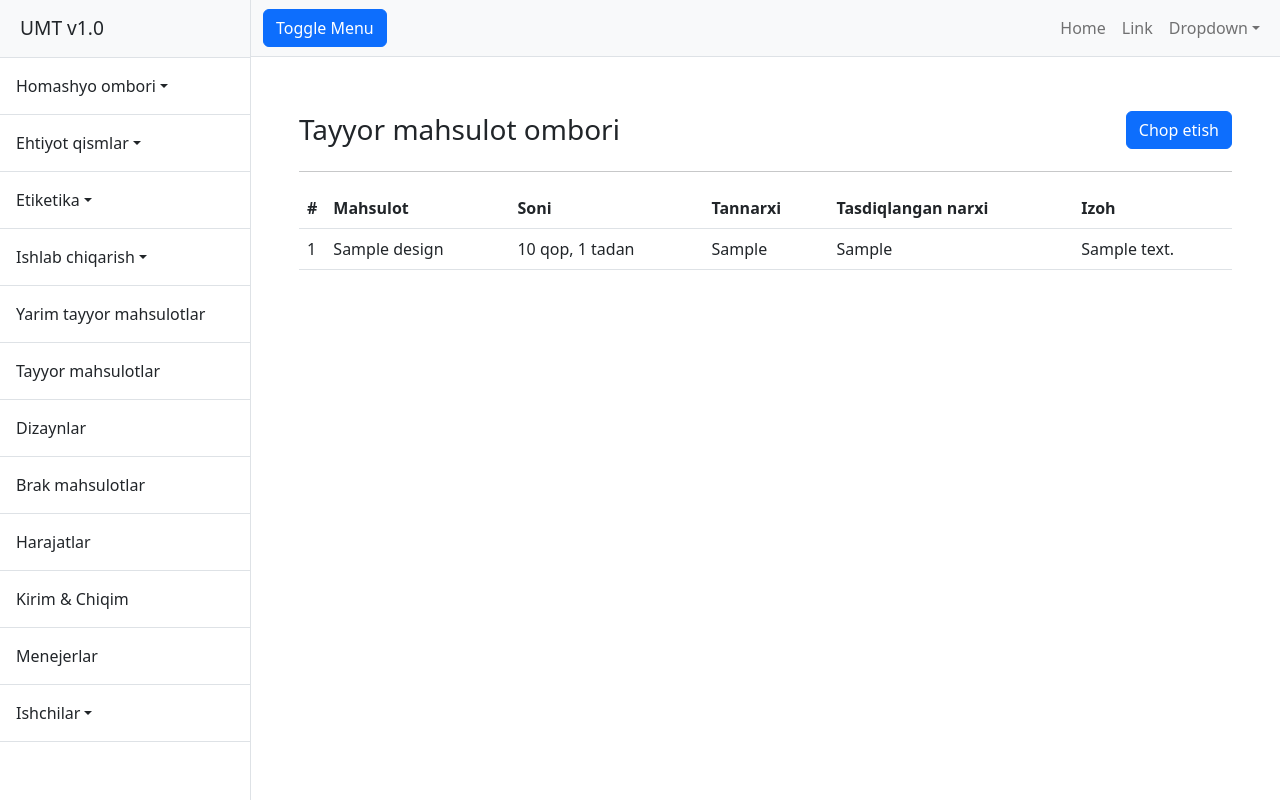
After one commit to oo9way/umt, a Django app: page /superuser/dashboard/stock/ in a window 1280 px wide. The commit adds this page. Run offline with Django 5.2, Linux system fonts and the light colour scheme; a user stored in the database is signed in; tables that the repository leaves empty hold one stand-in row (values such as "Sample post"); some libraries are stand-ins or nearby versions.

Commit message:
Product Stock

```diff
--- a/core/settings.py
+++ b/core/settings.py
@@ -46,6 +46,8 @@ INSTALLED_APPS = [
     "import_export",
     "django.contrib.humanize",
     'mathfilters',
+    'barcode',
+
     "user",
     "app",
     "superuser",
@@ -131,6 +133,10 @@ USE_TZ = True
 STATIC_URL = "static/"
 STATICFILES_DIRS = [BASE_DIR / "static"]
 
+
+MEDIA_URL = "/media/"
+MEDIA_ROOT = BASE_DIR / "media"
+
 # Default primary key field type
 # https://docs.djangoproject.com/en/5.0/ref/settings/#default-auto-field
 
--- a/core/urls.py
+++ b/core/urls.py
@@ -16,9 +16,14 @@ Including another URLconf
 """
 from django.contrib import admin
 from django.urls import path, include
+from django.conf import settings
+from django.conf.urls.static import static
 
 urlpatterns = [
     path("admin/", admin.site.urls),
     path("auth/", include("user.urls", namespace="users")),
     path("superuser/", include("superuser.urls", namespace="superuser")),
 ]
+
+if settings.DEBUG:
+    urlpatterns +=static(settings.MEDIA_URL, document_root=settings.MEDIA_ROOT)
--- a/materials/admin.py
+++ b/materials/admin.py
@@ -5,5 +5,5 @@ from materials.models import *
 admin.site.register([MaterialStorage, MaterialType, MaterialStorageHistory])
 admin.site.register([SpareStorage, SpareType, SpareStorageHistory])
 admin.site.register([LabelStorage, LabelType, LabelStorageHistory])
-admin.site.register([Exchange, Design, DesignField, DesignImmutable, DesignLabel])
+admin.site.register([Exchange, Design, DesignField, DesignImmutable, DesignLabel, ProductStock])
 admin.site.register([ProductionMaterialStorage, Brak, Worker, Product, WorkerAccount, WorkerWork])
--- a/superuser/urls.py
+++ b/superuser/urls.py
@@ -28,6 +28,8 @@ from superuser.views import (
     SpareHistoryListView,
     SpareExportView,
     DesignDeleteView,
+    StockBarcodeView,
+    StockView,
     UserView,
     WorkerListCreateView,
     admin_account_details,
@@ -208,6 +210,15 @@ urlpatterns +=[
 ]
 
 
+# STOCK
+
+urlpatterns +=[
+    path("dashboard/stock/", StockView.as_view(), name="stock"),
+    path("dashboard/stock/barcodes/", StockBarcodeView.as_view(), name="stock-barcodes"),
+]
+
+
+
 # EXCEL GENERATORS
 urlpatterns += [
     path(
--- a/superuser/views.py
+++ b/superuser/views.py
@@ -1475,3 +1475,17 @@ def admin_pre_production_send(request, pk):
 
         return render(request, 'superadmin/production/sendpp.html', context)
     return redirect('base:login')
+
+
+
+class StockView(IsAdminRole, ListView):
+    model = ProductStock
+    paginate_by = 20
+    ordering = ["-id"]
+    template_name = "superadmin/stock/list_create.html"
+
+
+
+class StockBarcodeView(IsAdminRole, ListView):
+    model = ProductStock
+    template_name = "superadmin/stock/barcodes.html"
--- a/templates/superadmin/sidebar.html
+++ b/templates/superadmin/sidebar.html
@@ -49,6 +49,10 @@
     <a href="{% url 'superuser:pre-production' %}" class="nav-link">Yarim tayyor  mahsulotlar</a>
 </div>
 
+<div class="sidebar-dropdown p-3 border-bottom dropdown">
+    <a href="{% url 'superuser:stock' %}" class="nav-link">Tayyor  mahsulotlar</a>
+</div>
+
 
 
 <div class="sidebar-dropdown p-3 border-bottom dropdown">
--- /dev/null
+++ b/templates/superadmin/stock/barcodes.html
@@ -0,0 +1,6 @@
+
+{% for obj in object_list %}
+
+<img src="/{{obj.barcode}}.png" width="200px" alt="">
+
+{% endfor %}
--- /dev/null
+++ b/templates/superadmin/stock/list_create.html
@@ -0,0 +1,81 @@
+{% extends 'base.html' %}
+{% load crispy_forms_tags %}
+{% load humanize %}
+
+{% block sidebar_items %}
+{% include '../sidebar.html' %}
+{% endblock sidebar_items %}
+
+
+{% block content %}
+
+<div class="d-flex justify-content-between align-items-center">
+    <h3 class="mt-2">Tayyor mahsulot ombori</h3>
+    <a href="{% url 'superuser:stock-barcodes' %}" target="_blank" class="btn btn-primary">Chop etish</a>
+</div>
+<hr>
+
+
+
+<div class="table-responsive mt-3">
+    <table class="table">
+        <thead>
+            <tr>
+                <th style="width: 20px;">#</th>
+                <th>Mahsulot</th>
+                <th>Soni</th>
+                <th>Tannarxi</th>
+                <th>Tasdiqlangan narxi</th>
+                <th>Izoh</th>
+            </tr>
+        </thead>
+        <tbody>
+            {% for obj in object_list %}
+            <tr>
+                <td>{{forloop.counter0|add:page_obj.start_index}}</td>
+                <td>{{obj.design}}</td>
+                <td>{{obj.set_amount}} qop, {{obj.product_per_set}} tadan</td>
+                <td>{{obj.price|intcomma}}</td>
+                <td>{{obj.confirmed_price|intcomma}}</td>
+                <td>{{obj.comment}}</td>
+            </tr>
+            {% endfor %}
+        </tbody>
+    </table>
+</div>
+
+
+
+{% if page_obj.has_next or page_obj.has_previous %}
+
+<div class="pagination">
+    <span class="step-links">
+
+        <br>
+        <h6 class="current">
+            {{ page_obj.paginator.num_pages }} - {{ page_obj.number }} sahifa.
+            </h4>
+            <br>
+
+
+            <a class="pagination-btn" {% if page_obj.has_previous %} href="?page=1" {% endif %}>&laquo;Birinchi</a>
+            |
+            <a class="pagination-btn" {% if page_obj.has_previous %} href="?page={{ page_obj.previous_page_number }}"
+                {%endif %}>‹ Oldingi</a> |
+
+
+
+
+            <a class="pagination-btn" {% if page_obj.has_next %}
+                href="?page={{ page_obj.next_page_number }} {% endif %}">Keyingi ›</a> |
+            <a class="pagination-btn" {% if page_obj.has_next %} href="?page={{ page_obj.paginator.num_pages }}"
+                {%endif%}>Oxirgi &raquo;</a>
+
+    </span>
+</div>
+
+{% endif %}
+
+
+
+{% endblock content %}
```
Also changed, not shown: materials/models.py (+107 -87 lines), materials/signals.py (added, +30 -0 lines), materials/apps.py (line endings or trailing spaces), materials/migrations/0040_productstock_barcode_image.py (added), materials/migrations/0041_alter_productstock_barcode_image.py (added), materials/migrations/0042_alter_productstock_barcode_image.py (added), materials/migrations/0043_alter_productstock_barcode_image.py (added), materials/migrations/0044_remove_productstock_barcode_image_and_more.py (added), 1 other file.
